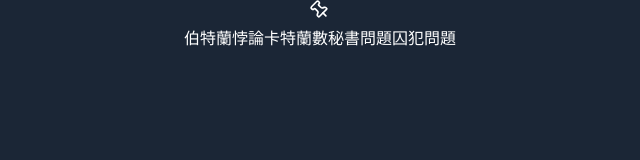
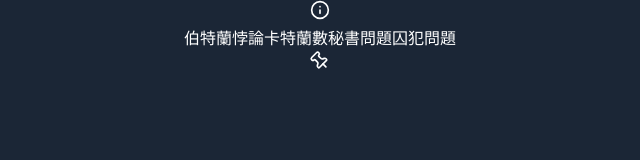
Before and after one commit to coke5151/probability-independent-study, a React (Vite) app in the folder frontend/: page / in a window 1280 px wide. Shown: the top 160 px of the page, without its empty margins (320-960 px from the left). Built offline with nearby package versions, Linux system fonts and the light colour scheme.

Commit message:
about dialog

```diff
--- a/frontend/src/App.tsx
+++ b/frontend/src/App.tsx
@@ -1,7 +1,7 @@
 import { useState } from 'react';
 import './App.css';
 import { WindowSetAlwaysOnTop } from '../wailsjs/runtime';
-import { Pin } from 'lucide-react';
+import { Pin, Info } from 'lucide-react';
 import { FirstMethod } from '../wailsjs/go/main/App'
 
 import { BertrandPage } from './pages/Bertrandpage';
@@ -39,26 +39,44 @@ function TopmostPin() {
     );
 }
 
-function Menu() {
+function About() {
+    const [isOpen, setIsOpen] = useState(false);
+
+    const openModal = () => setIsOpen(true);
+    const closeModal = () => setIsOpen(false);
+
     return (
-        <div className="flex justify-end">
-            <div>
-                <TopmostPin />
-            </div>
-        </div>
+        <>
+            <button
+                onClick={openModal}
+                className="bg-transparent border-none cursor-pointer p-1 hover:bg-gray-100 rounded-full transition-colors"
+                title="關於"
+            >
+                <Info size={20} className="text-gray-500" />
+            </button>
+            {isOpen && (
+                <div className="fixed inset-0 bg-black bg-opacity-50 flex items-center justify-center">
+                    <div className="bg-black p-6 rounded-lg shadow-lg">
+                        <h2 className="text-xl font-bold mb-4">關於我們</h2>
+                        <p className="mb-4 text-left">這是用來模擬伯特蘭悖論、卡特蘭數、祕書問題、囚犯問題的程式。</p>
+                        <p className='text-left'>作者：</p>
+                        <p className='text-left'>程式 & GUI：侯竣奇</p>
+                        <p className='text-left'>理論推導：鄭弘翊</p>
+                        <p></p>
+                        <button
+                            onClick={closeModal}
+                            className="px-4 py-2 bg-blue-500 text-white rounded hover:bg-blue-600"
+                        >
+                            關閉
+                        </button>
+                    </div>
+                </div>
+            )}
+        </>
     );
 }
 
-function ConsoleLog() {
-    FirstMethod(5, 100).then((res) => {
-        console.log(res)
-    })
-    return <div>
-    </div>
-}
-
-
-function App() {
+function Menu() {
     const [activePage, setActivePage] = useState('');
 
     const renderPage = () => {
@@ -77,15 +95,30 @@ function App() {
     };
 
     return (
+        <>
+            <div className="flex justify-between">
+                <div className='flex justify-normal'>
+                    <About />
+                </div>
+                <div className='mt-1 ml-2'>
+                    <button onClick={() => setActivePage('bertrand')} className="mr-2 px-3 py-1 bg-blue-500 text-white rounded">伯特蘭悖論</button>
+                    <button onClick={() => setActivePage('catalan')} className="mr-2 px-3 py-1 bg-blue-500 text-white rounded">卡特蘭數</button>
+                    <button onClick={() => setActivePage('secretary')} className="mr-2 px-3 py-1 bg-blue-500 text-white rounded">秘書問題</button>
+                    <button onClick={() => setActivePage('prisoners')} className="px-3 py-1 bg-blue-500 text-white rounded">囚犯問題</button>
+                </div>
+                <div className='flex justify-end'>
+                    <TopmostPin />
+                </div>
+            </div>
+            {renderPage()}
+        </>
+    );
+}
+
+function App() {
+    return (
         <div id="App">
             <Menu />
-            <nav className="mb-4">
-                <button onClick={() => setActivePage('bertrand')} className="mr-2 px-3 py-1 bg-blue-500 text-white rounded">伯特蘭悖論</button>
-                <button onClick={() => setActivePage('catalan')} className="mr-2 px-3 py-1 bg-blue-500 text-white rounded">卡特蘭數</button>
-                <button onClick={() => setActivePage('secretary')} className="mr-2 px-3 py-1 bg-blue-500 text-white rounded">秘書問題</button>
-                <button onClick={() => setActivePage('prisoners')} className="px-3 py-1 bg-blue-500 text-white rounded">囚犯問題</button>
-            </nav>
-            {renderPage()}
         </div>
     );
 }
```
